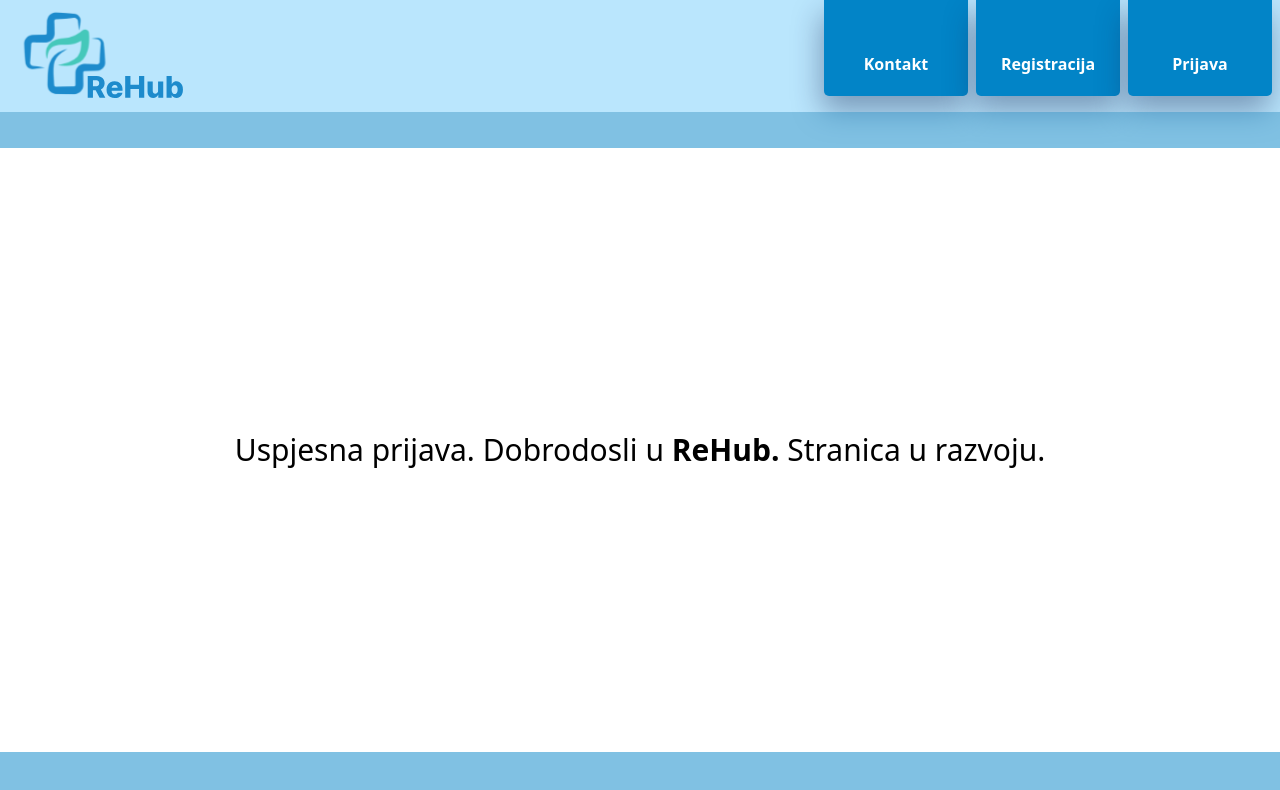
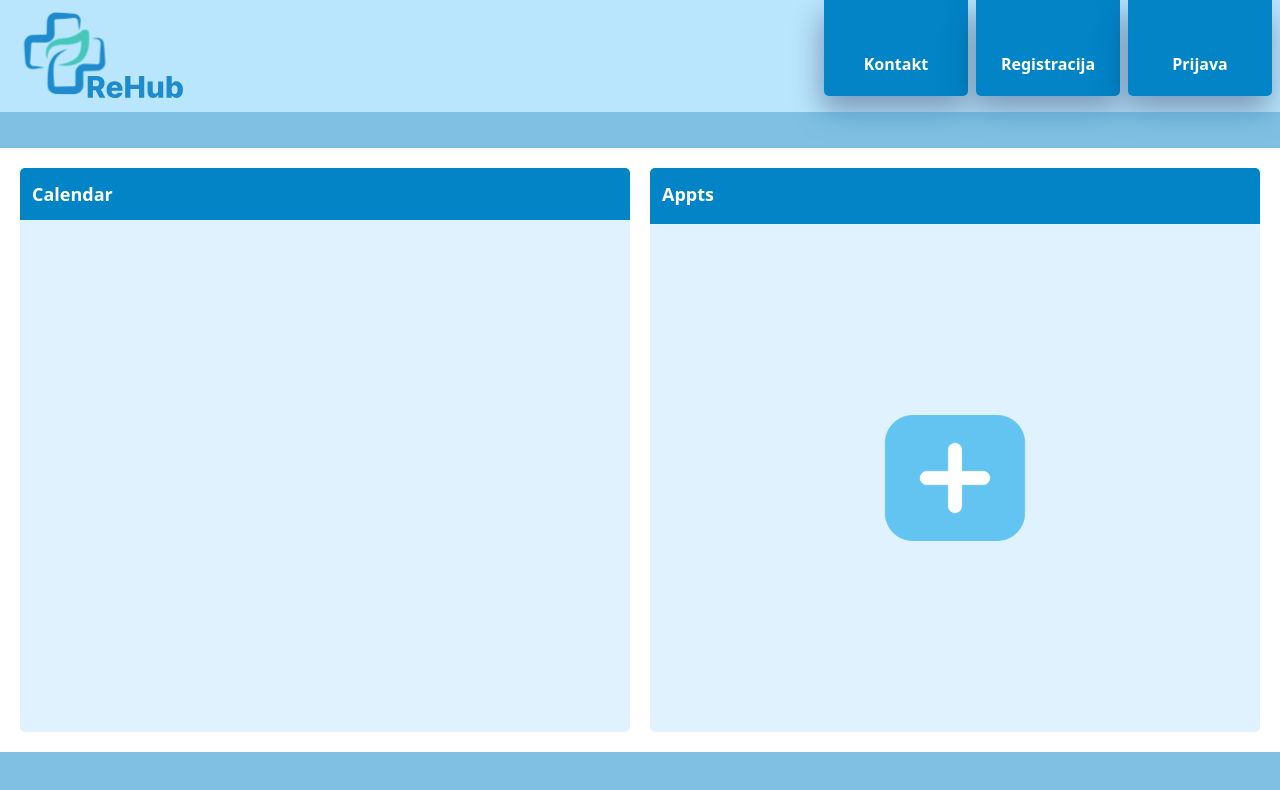
Before and after one commit to 7smurfs/rehub-frontend, a React (Create React App) app: page /dashboard in a window 1280 px wide. Shown: the top 790 px of the page. Built offline with nearby package versions, Linux system fonts and the light colour scheme; the HTML template or start-up script is replaced by a standard one.

Commit message:
Add necessary panels for user dashboard
Added calendar panel and a panel for displaying and adding appointments

```diff
--- a/src/pages/Dashboard.jsx
+++ b/src/pages/Dashboard.jsx
@@ -2,13 +2,40 @@ import React from "react";
 import PageLayout from "../components/PageLayout";
 import Header from "../components/Header";
 import Footer from "../components/Footer";
+import {Link} from "react-router-dom";
+import addBtn from "../assets/add-button.svg";
 
 function Dashboard() {
     return (
         <PageLayout>
             <Header />
-                <h1 className={' text-center text-3xl'}>Uspjesna prijava. Dobrodosli u <span className={'font-bold'}>ReHub.</span> Stranica u razvoju.</h1>
-            <Footer />
+                <div className="grid grid-cols-2 grid-rows-1 gap-5 p-5 h-full">
+                    <div className="row-span-1 col-span-1 bg-sky-100 rounded-[5px]">
+                        <div className="bg-sky-600 rounded-t-[5px]">
+                            <h3 className="font-bold text-lg text-white p-3">Calendar</h3>
+                        </div>
+                        <div className="bg-sky-400">
+
+                        </div>
+                    </div>
+                    <div className="row-span-1 col-span-1 bg-sky-100 rounded-[5px]">
+                        <div className="bg-sky-600 rounded-t-[5px] h-14">
+                            <h3 className="font-bold text-lg text-white p-3">Appts</h3>
+                        </div>
+                        <div className="h-full -mt-14 pt-14 flex items-center justify-center">
+                            <Link to={"/"}>
+                                <div>
+                                    <img src={addBtn} alt="Add appointment button" className="w-40" />
+                                </div>
+                            </Link>
+
+                        </div>
+                    </div>
+
+
+
+                </div>
+            <Footer/>
         </PageLayout>
     );
 };
```
Also changed, not shown: src/assets/add-button.svg (added).
